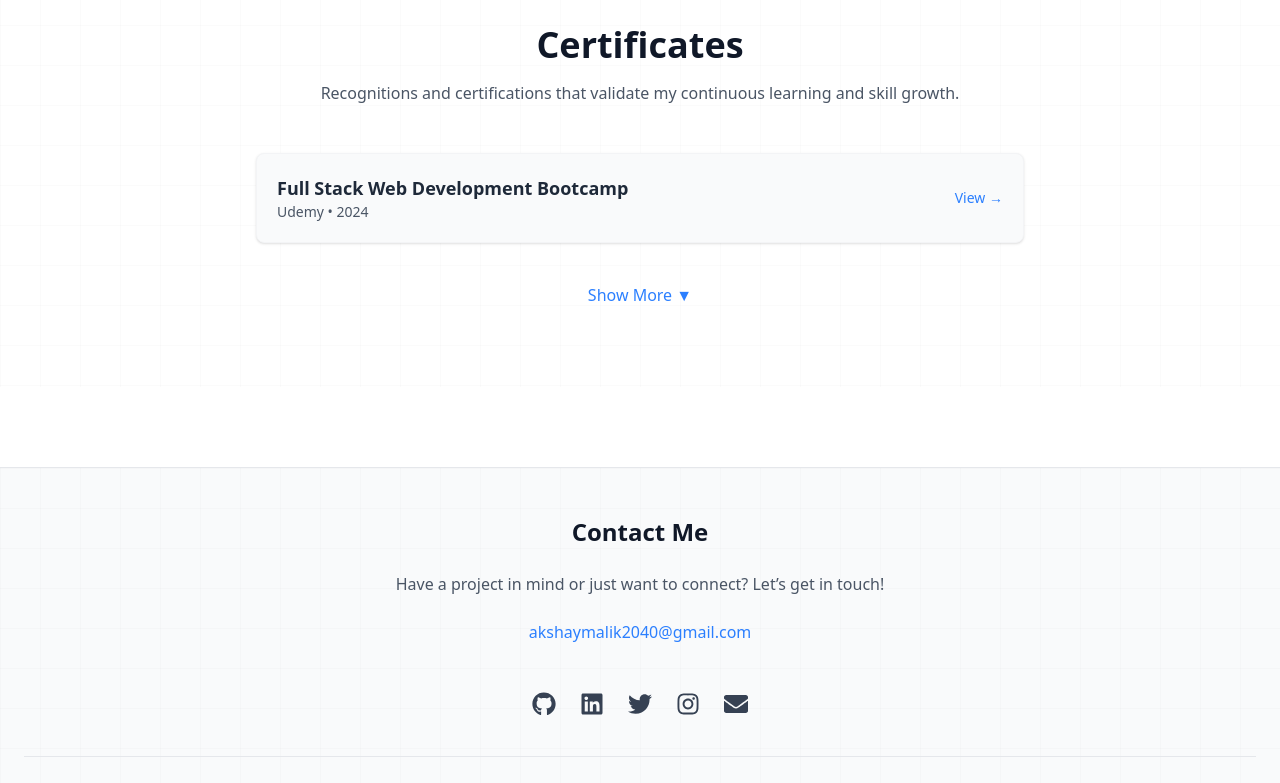
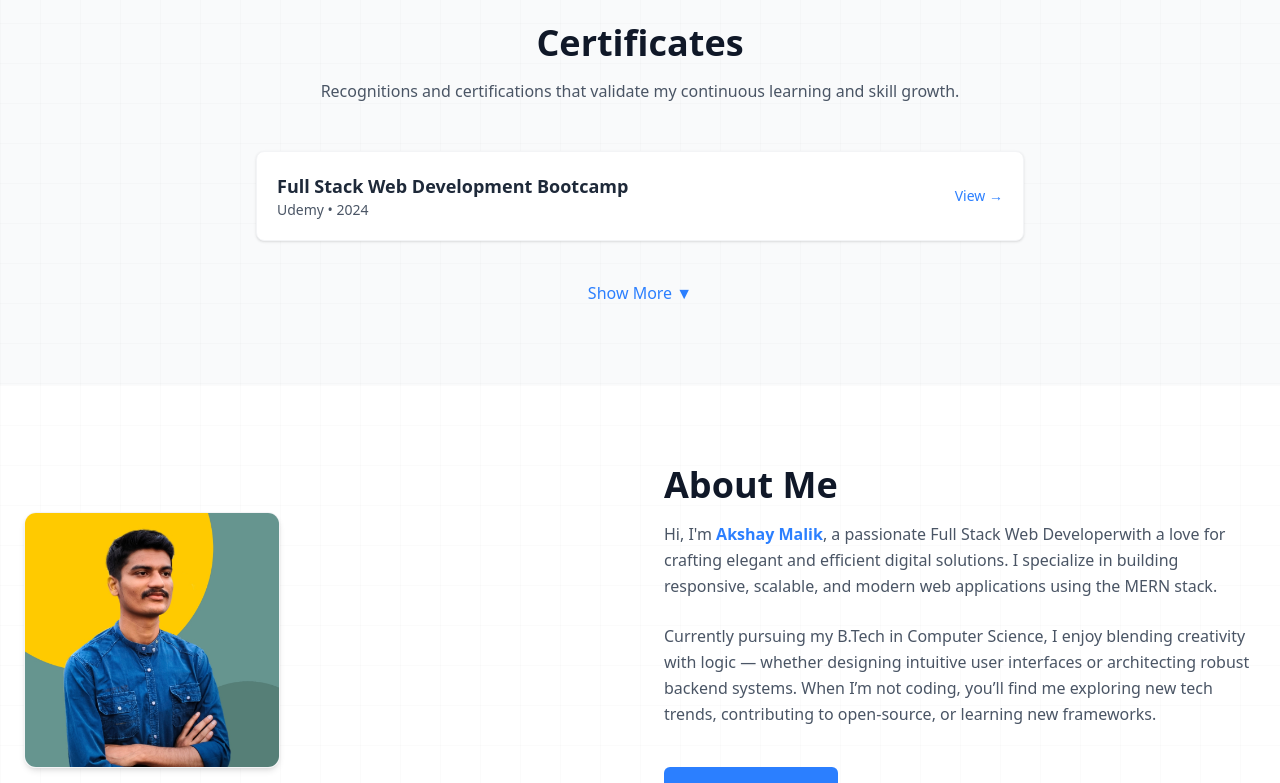
Before and after one commit to Akshay-Malik2040/Portfolio, a React (Vite) app: page / in a window 1280 px wide. Shown: the part 2000-2783 px from the top of the page. Built offline with nearby package versions, Linux system fonts and the light colour scheme.

Commit message:
improve theme

```diff
--- a/src/App.jsx
+++ b/src/App.jsx
@@ -15,6 +15,7 @@ function App() {
       <Projects/>
       <Skills/>
       <Certificates/>
+      <About/>
       <Footer/>
       {/* <Hero/>
       <Projects/>
--- a/src/components/About.jsx
+++ b/src/components/About.jsx
@@ -1,27 +1,47 @@
+import React from "react";
+import profileImage from "../assets/heroImage.jpg"; // ← replace with your image path
+
 export default function About() {
   return (
-    <section id="about" className="max-w-5xl mx-auto py-24 px-4">
-      <h2 className="text-3xl font-bold text-center mb-6 text-blue-400">
-        About Me
-      </h2>
-      <p className="text-gray-300 text-center leading-relaxed">
-        I'm a 3rd-year Computer Science student passionate about building
-        responsive and efficient web applications. I specialize in the MERN
-        stack (MongoDB, Express, React, Node.js) and love learning new tools
-        and technologies to enhance user experience.
-      </p>
+    <section id="about" className="relative bg-white py-20">
+      {/* Background pattern */}
+      <div className="absolute inset-0 bg-[linear-gradient(to_right,rgba(0,0,0,0.03)_1px,transparent_1px),linear-gradient(to_bottom,rgba(0,0,0,0.03)_1px,transparent_1px)] bg-size-[40px_40px] opacity-50 pointer-events-none" />
 
-      <div className="mt-8 flex flex-wrap justify-center gap-3">
-        {["HTML", "CSS", "JavaScript", "React", "Node.js", "Express", "MongoDB", "Git", "Tailwind"].map(
-          (skill) => (
-            <span
-              key={skill}
-              className="bg-gray-800 px-4 py-2 rounded-full text-sm text-gray-200 border border-gray-700"
+      <div className="relative container mx-auto px-6 flex flex-col md:flex-row items-center gap-12">
+        {/* Profile Image */}
+        <div className="flex-1 flex justify-center md:justify-start">
+          <img
+            src={profileImage}
+            alt="Akshay Malik"
+            className="w-64 h-64 object-cover rounded-xl shadow-md border border-gray-100"
+          />
+        </div>
+
+        {/* About Text */}
+        <div className="flex-1 text-center md:text-left">
+          <h2 className="text-4xl font-bold text-gray-900 mb-4">About Me</h2>
+          <p className="text-gray-600 mb-6 leading-relaxed">
+            Hi, I'm <span className="font-semibold text-blue-500">Akshay Malik</span>,
+            a passionate <span className="font-medium">Full Stack Web Developer</span>
+            with a love for crafting elegant and efficient digital solutions.
+            I specialize in building responsive, scalable, and modern web applications
+            using the <span className="font-medium">MERN stack</span>.
+          </p>
+          <p className="text-gray-600 mb-6 leading-relaxed">
+            Currently pursuing my <span className="font-medium">B.Tech in Computer Science</span>,
+            I enjoy blending creativity with logic — whether designing intuitive user interfaces
+            or architecting robust backend systems. When I’m not coding,
+            you’ll find me exploring new tech trends, contributing to open-source, or learning new frameworks.
+          </p>
+          <div className="pt-4">
+            <a
+              href="#projects"
+              className="inline-block bg-blue-500 text-white px-6 py-3 rounded-md font-medium hover:bg-blue-600 transition-colors"
             >
-              {skill}
-            </span>
-          )
-        )}
+              View My Projects
+            </a>
+          </div>
+        </div>
       </div>
     </section>
   );
--- a/src/components/Certificates.jsx
+++ b/src/components/Certificates.jsx
@@ -32,9 +32,9 @@ export default function Certificates() {
   const visibleCertificates = expanded ? certificates : certificates.slice(0, 1);
 
   return (
-    <section id="certificates" className="relative bg-white py-20">
+    <section id="certificates" className="relative bg-gray-50 py-20">
       {/* Background pattern */}
-      <div className="absolute inset-0 bg-[linear-gradient(to_right,rgba(0,0,0,0.03)_1px,transparent_1px),linear-gradient(to_bottom,rgba(0,0,0,0.03)_1px,transparent_1px)] bg-[size:40px_40px] opacity-50 pointer-events-none" />
+      <div className="absolute inset-0 bg-[linear-gradient(to_right,rgba(0,0,0,0.03)_1px,transparent_1px),linear-gradient(to_bottom,rgba(0,0,0,0.03)_1px,transparent_1px)] bg-size-[40px_40px] opacity-50 pointer-events-none" />
 
       <div className="relative container mx-auto px-6 text-center">
         <h2 className="text-4xl font-bold text-gray-900 mb-4">Certificates</h2>
@@ -47,7 +47,7 @@ export default function Certificates() {
           {visibleCertificates.map((cert, index) => (
             <div
               key={index}
-              className="flex justify-between items-center bg-gray-50 border border-gray-100 rounded-lg p-5 mb-4 shadow-sm hover:shadow-md transition-shadow"
+              className="flex justify-between items-center bg-white border border-gray-100 rounded-lg p-5 mb-4 shadow-sm hover:shadow-md transition-shadow"
             >
               <div>
                 <h3 className="text-lg font-semibold text-gray-800">{cert.title}</h3>
--- a/src/components/Footer.jsx
+++ b/src/components/Footer.jsx
@@ -11,7 +11,7 @@ export default function Footer() {
   return (
     <footer className="relative bg-gray-50 py-12 border-t border-gray-200 mt-20">
       {/* Background pattern */}
-      <div className="absolute inset-0 bg-[linear-gradient(to_right,rgba(0,0,0,0.03)_1px,transparent_1px),linear-gradient(to_bottom,rgba(0,0,0,0.03)_1px,transparent_1px)] bg-[size:40px_40px] opacity-50 pointer-events-none" />
+      <div className="absolute inset-0 bg-[linear-gradient(to_right,rgba(0,0,0,0.03)_1px,transparent_1px),linear-gradient(to_bottom,rgba(0,0,0,0.03)_1px,transparent_1px)] bg-size-[40px_40px] opacity-50 pointer-events-none" />
 
       <div className="relative container mx-auto px-6 text-center space-y-6">
         {/* Contact Info */}
--- a/src/components/Hero.jsx
+++ b/src/components/Hero.jsx
@@ -4,7 +4,7 @@ import heroImage from "../assets/heroImage.jpg";
 
 export default function Hero() {
   return (
-    <section className="mt-15 relative bg-white overflow-hidden py-20 border-b">
+    <section className="mt-15 relative bg-white overflow-hidden py-20 border-b-gray-200">
       {/* Background pattern overlay */}
       <div className="absolute inset-0 bg-grid-pattern opacity-70 pointer-events-none mask-b-from-0.5" />
 
--- a/src/components/Projects.jsx
+++ b/src/components/Projects.jsx
@@ -33,9 +33,9 @@ const projects = [
 
 export default function Projects() {
   return (
-    <section id="projects" className="relative bg-gray-50 py-20 border-b">
+    <section id="projects" className="relative bg-gray-50 py-20">
       {/* Subtle background pattern */}
-      <div className="absolute inset-0 bg-[linear-gradient(to_right,rgba(0,0,0,0.03)_1px,transparent_1px),linear-gradient(to_bottom,rgba(0,0,0,0.03)_1px,transparent_1px)] bg-[size:40px_40px] opacity-50 pointer-events-none" />
+      <div className="absolute inset-0 bg-[linear-gradient(to_right,rgba(0,0,0,0.03)_1px,transparent_1px),linear-gradient(to_bottom,rgba(0,0,0,0.03)_1px,transparent_1px)] bg-size-[40px_40px] opacity-50 pointer-events-none" />
 
       <div className="relative container mx-auto px-6">
         {/* Section Header */}
--- a/src/components/Skills.jsx
+++ b/src/components/Skills.jsx
@@ -47,9 +47,9 @@ const skills = [
 
 export default function Skills() {
   return (
-    <section id="skills" className="relative bg-gray-50 py-20">
+    <section id="skills" className="relative bg-white py-20">
       {/* Background pattern */}
-      <div className="absolute inset-0 bg-[linear-gradient(to_right,rgba(0,0,0,0.03)_1px,transparent_1px),linear-gradient(to_bottom,rgba(0,0,0,0.03)_1px,transparent_1px)] bg-[size:40px_40px] opacity-50 pointer-events-none" />
+      <div className="absolute inset-0 bg-[linear-gradient(to_right,rgba(0,0,0,0.03)_1px,transparent_1px),linear-gradient(to_bottom,rgba(0,0,0,0.03)_1px,transparent_1px)] bg-size-[40px_40px] opacity-50 pointer-events-none" />
 
       <div className="relative container mx-auto px-6 text-center">
         <h2 className="text-4xl font-bold text-gray-900 mb-4">Skills</h2>
@@ -63,7 +63,7 @@ export default function Skills() {
           {skills.map((group, index) => (
             <div
               key={index}
-              className="bg-white rounded-xl shadow-sm border border-gray-100 p-8 text-left hover:shadow-md transition-shadow"
+              className="bg-gray-50 rounded-xl shadow-sm border border-gray-100 p-8 text-left hover:shadow-md transition-shadow"
             >
               <h3 className="text-xl font-semibold text-gray-800 mb-4 border-b pb-2">
                 {group.category}
--- a/src/index.css
+++ b/src/index.css
@@ -1,7 +1,4 @@
 @import "tailwindcss";
-@import url('https://fonts.googleapis.com/css2?family=Martel+Sans:wght@200;300;400;600;700;800;900&family=Space+Grotesk:wght@300..700&display=swap');
-@import url('https://fonts.googleapis.com/css2?family=Martel+Sans:wght@200;300;400;600;700;800;900&family=Orbitron:wght@400..900&family=Space+Grotesk:wght@300..700&display=swap');
-
 
 
 .bg-grid-pattern {
@@ -10,7 +7,3 @@
     linear-gradient(to bottom, rgba(0, 0, 0, 0.05) 1px, transparent 1px);
   background-size: 40px 40px;
 }
-
-.logo{
-  font-family: 'Orbitron';
-}
```
